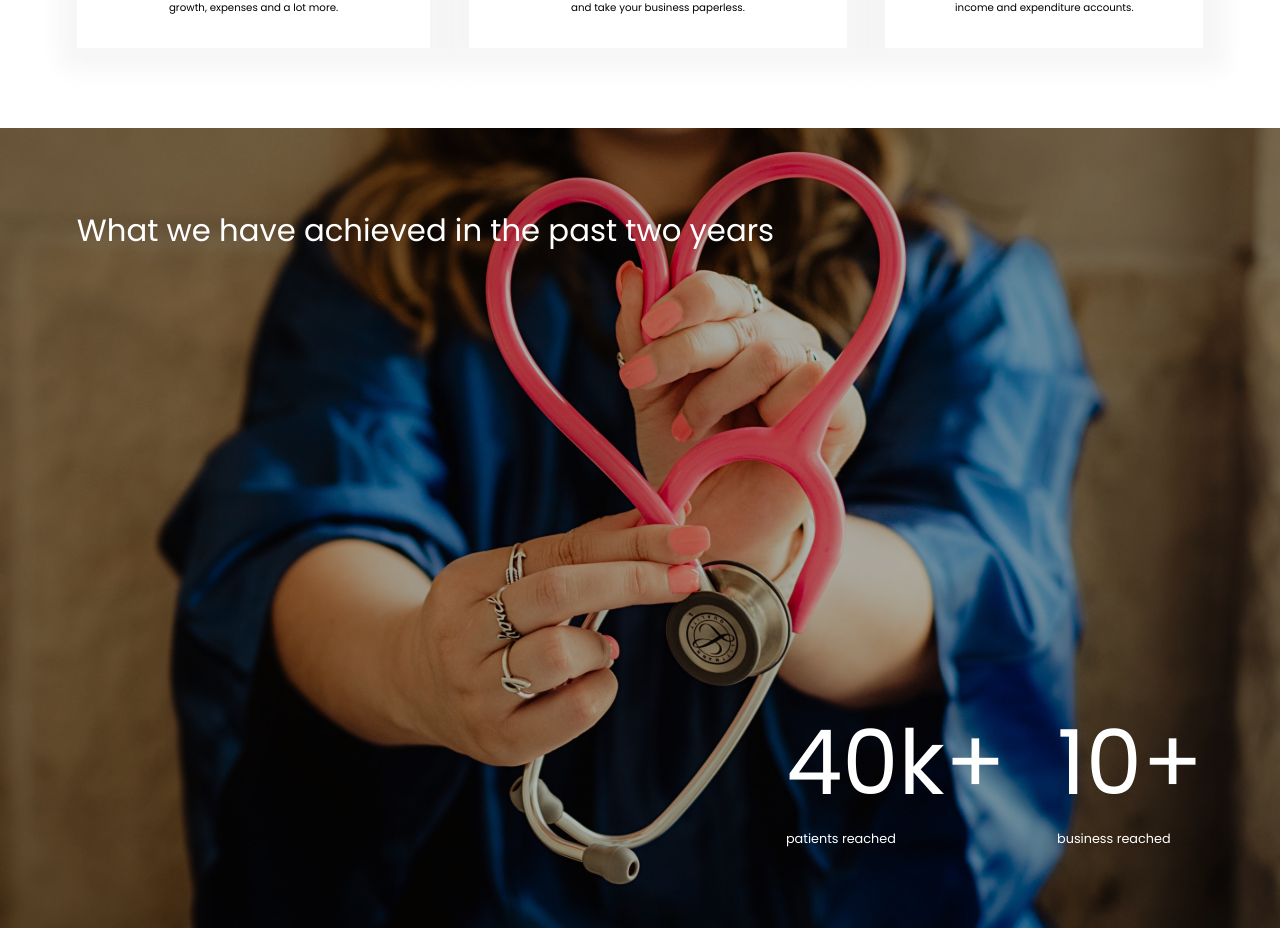
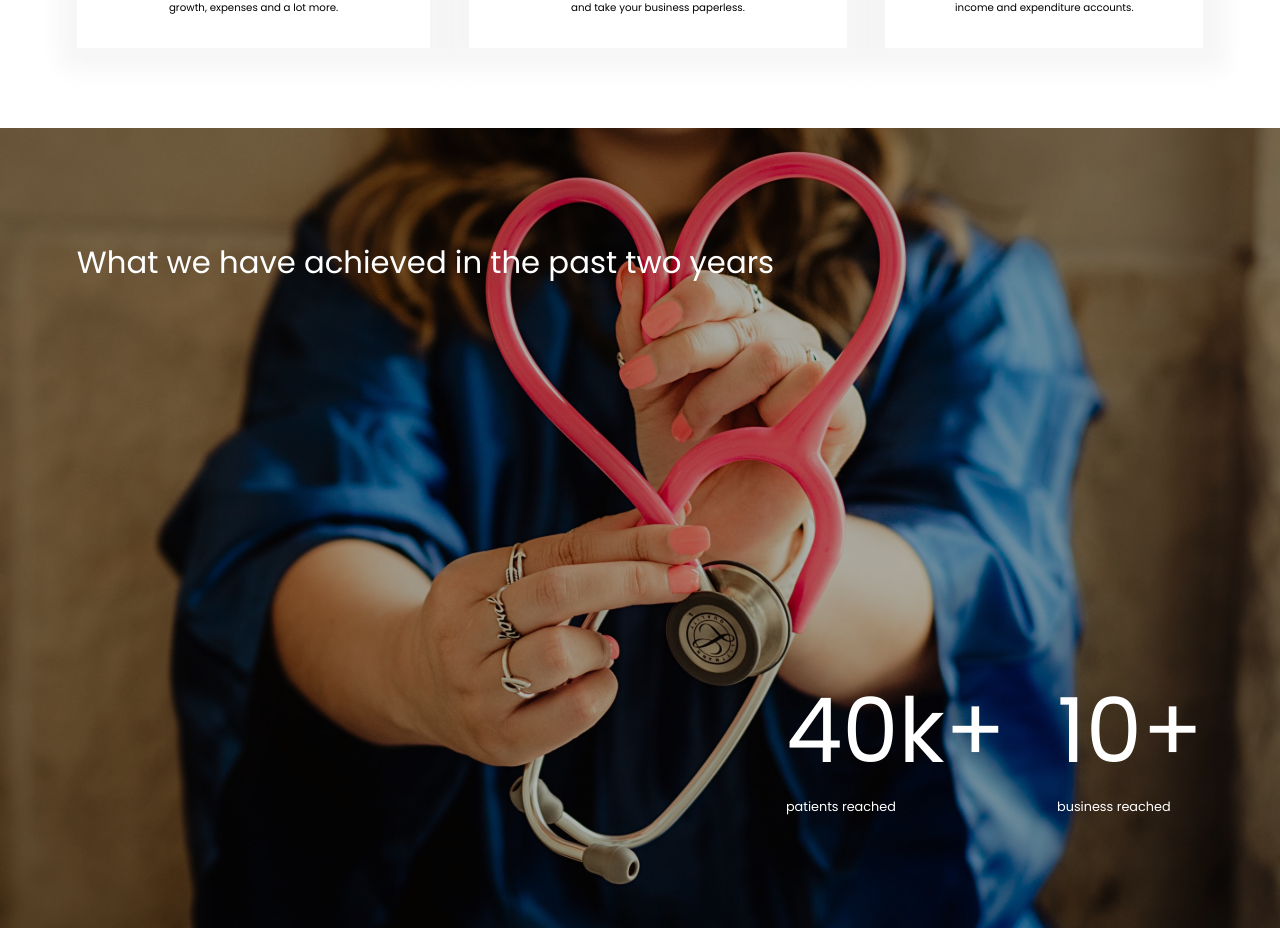
Before and after one commit to Lovethrech/BLOOM-Chel, a Vue app: page / in a window 1280 px wide. Shown: the part 2686-3614 px from the top of the page. Built offline with nearby package versions, Linux system fonts and the light colour scheme.

Commit message:
...working on home-achieved section component.

```diff
--- a/src/components/home/achieved/HomeAchieved.vue
+++ b/src/components/home/achieved/HomeAchieved.vue
@@ -16,7 +16,7 @@ import HomeAchievedDescTop from './HomeAchievedDescTop.vue';
 .home-achieved-main-ctn{
     width:100%;
     height:100vh;
-    padding: 10vh 6vw;
+    padding: 14vh 6vw;
     background: url(@/assets/home-achieved-bg.svg) center/ auto no-repeat;
     background-size: cover;
 }
```
